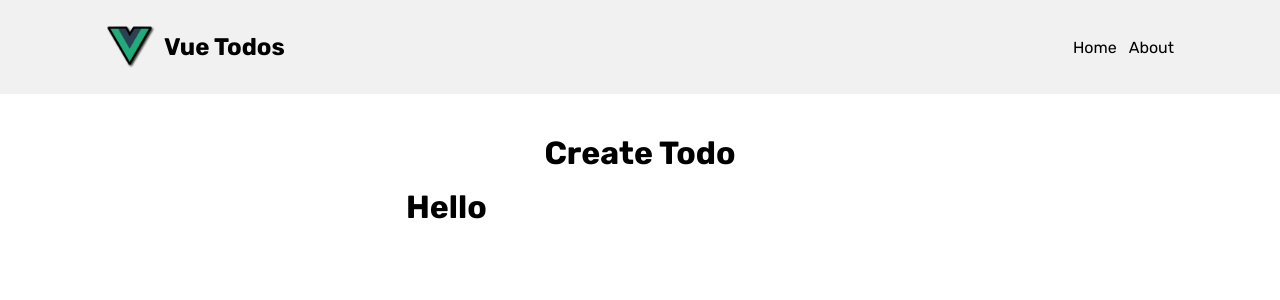
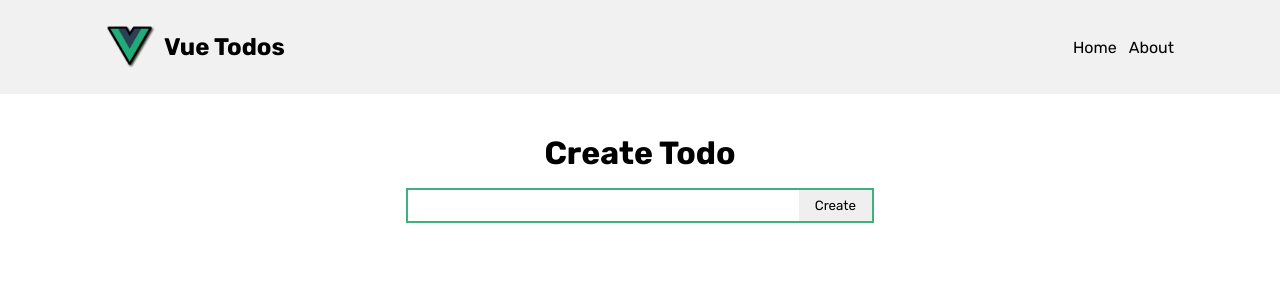
Before and after one commit to droesler/Vue3_todos_site, a Vue app: page / in a window 1280 px wide. Shown: the top 300 px of the page. Built offline with nearby package versions, Linux system fonts and the light colour scheme.

Commit message:
Updated TodoCreator

```diff
--- a/src/components/TodoCreator.vue
+++ b/src/components/TodoCreator.vue
@@ -2,11 +2,36 @@
 </script>
 
 <template>
-    <div>
-        <h1>Hello</h1>
+    <div class="input-wrap">
+        <input type="text">
+        <button>Create</button>
     </div>
 </template>
 
 <style lang="scss" scoped>
+.input-wrap {
+  display: flex;
+  transition: 250ms ease;
+  border: 2px solid #41b080;
 
+  &:focus-within {
+    box-shadow: 0 -4px 6px -1px rgb(0 0 0 / 0.1),
+      0 -2px 4px -2px rgb(0 0 0 / 0.1);
+  }
+
+  input {
+    width: 100%;
+    padding: 8px 6px;
+    border: none;
+
+    &:focus {
+      outline: none;
+    }
+  }
+
+  button {
+    padding: 8px 16px;
+    border: none;
+  }
+}
 </style>
```
